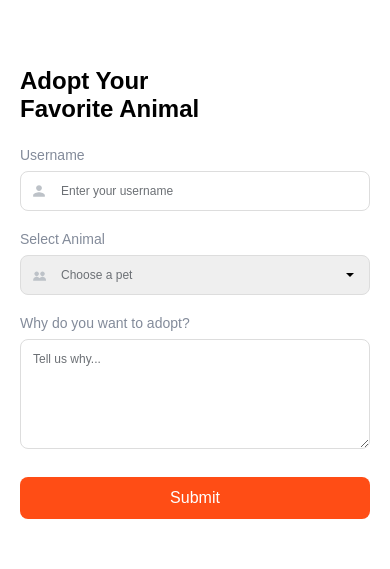
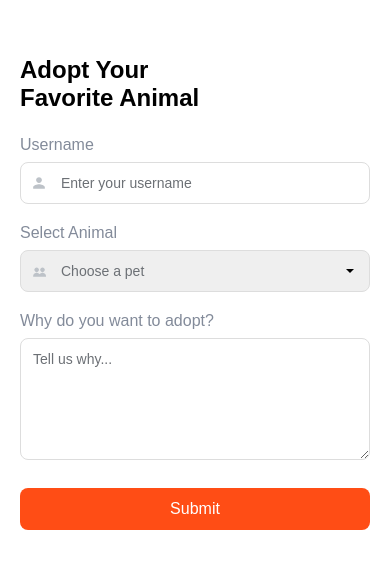
Before and after one commit to Davidemulo/pet-adopt-form, a plain HTML site: page index.html in a window 390 px wide. Shown: the part 149-718 px from the top of the page. Drawn offline with Linux system fonts and the light colour scheme.

Commit message:
style: increase input font size and padding on mobile for better readability

```diff
--- a/styles.css
+++ b/styles.css
@@ -61,7 +61,7 @@ form {
 }
 
 label {
-    font-size: 14px;
+    font-size: 16px;
     font-weight: 500;
     color: #838b9a;
 }
@@ -87,7 +87,7 @@ label {
     padding: 12px 12px 12px 40px;
     border-radius: 8px;
     border: 1px solid #ddd;
-    font-size: 12px;
+    font-size: 14px;
     outline: none;
     -webkit-text-fill-color: #6c7075;
 }
@@ -95,7 +95,7 @@ label {
 textarea {
     border-radius: 8px;
     border: 1px solid #ddd;
-    font-size: 12px;
+    font-size: 14px;
     padding: 12px;
     -webkit-text-fill-color: #6c7075;
     outline: none;
```
